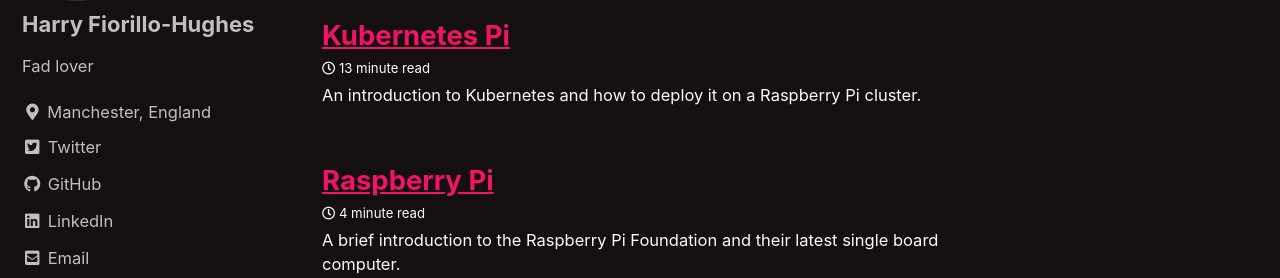
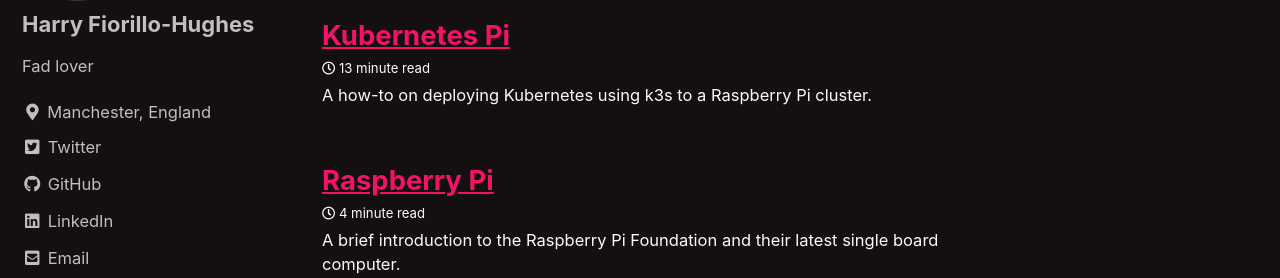
Before and after one commit to hfiorillo/hfiorillo.github.io, a Jekyll site: the page built from index.html, in a window 1280 px wide. Shown: the part 217-495 px from the top of the page. Built offline with Jekyll 4.4.1, drawn with Linux system fonts in a browser that asks for light colours; cached includes are drawn as plain includes; the list of posts is cut into pages by our own code.

Commit message:
A few changes

```diff
--- a/_posts/2021-01-16-kubernetes-pi.md
+++ b/_posts/2021-01-16-kubernetes-pi.md
@@ -16,7 +16,9 @@ published: true
 
 ---
 
-An introduction to Kubernetes and how to deploy it on a Raspberry Pi cluster.
+A how-to on deploying Kubernetes using k3s to a Raspberry Pi cluster.
+
+# Kubernetes on Raspberry Pi
 
 Building a home lab is often cited as the best way to experiment and learn, hands on, about some of the latest technologies and computing practices that are being deployed in the cloud space. A home lab being an environment in your own home where you can experiment safely, outside of work, by engaging in personal projects, education and maintain a fun hobby. It gives you the opportunity to understand the infrastructure and processes behind a lot of the applications and services that are being run in the cloud. However, home labs do often come with a hefty price tag. Having recently purchased a Rapsberry Pi 4B, the possibility of building a small scale homelab out of these small, ARM powered, single-board computers perked my interest. After reading numerous community posts about how you can effectively cluster a number of Raspberry Pi's together and manage them using Kubernetes, I found my perfect segue into building a Homelab.
 
```
